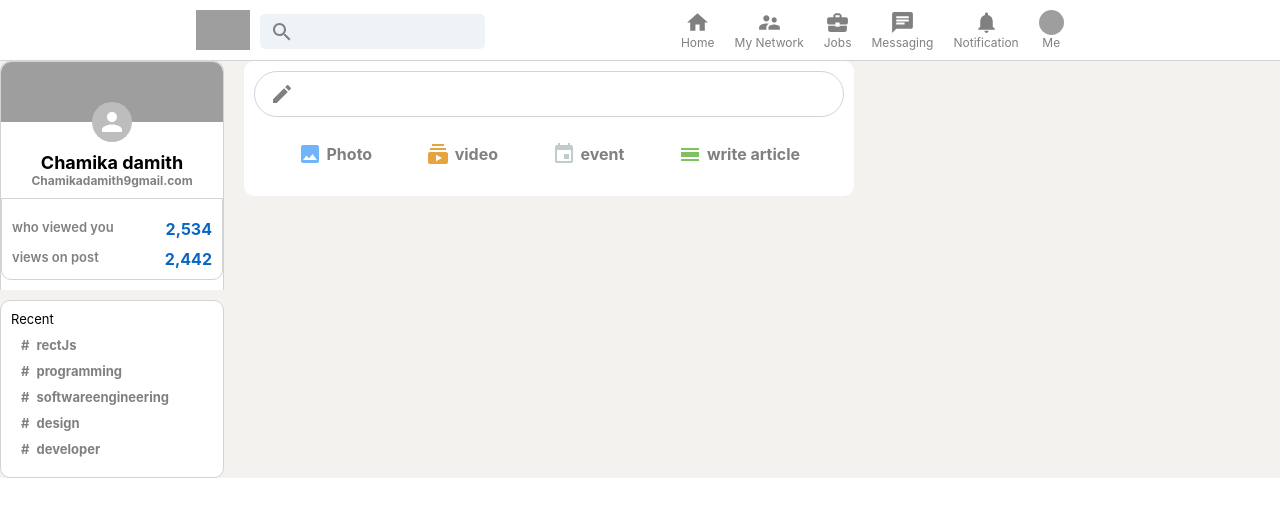
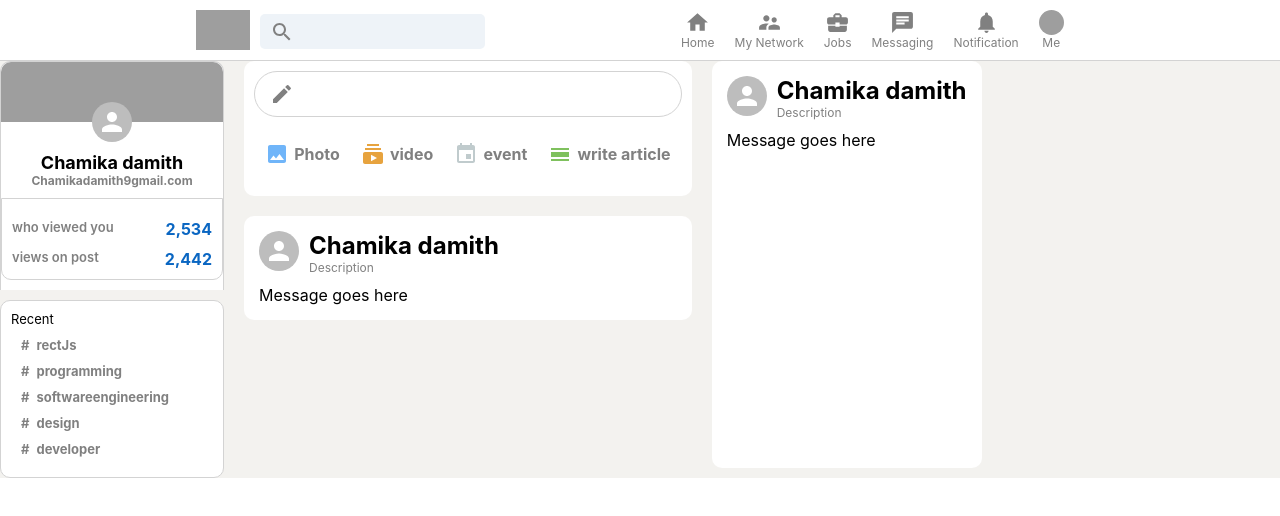
Before and after one commit to chamika-damith/Linkedin-Clone-ReactJs, a React (Create React App) app: page / in a window 1280 px wide. Shown: the top 516 px of the page. Built offline with nearby package versions, Linux system fonts and the light colour scheme; grey boxes are pictures that could not be loaded.

Commit message:
create Feed & Post section

```diff
--- a/src/App.js
+++ b/src/App.js
@@ -3,6 +3,7 @@ import './App.css';
 import Header from './Header';
 import Sidebar from './Sidebar';
 import Feed from './Feed';
+import Post from './Post';
 
 function App() {
   return (
@@ -14,6 +15,7 @@ function App() {
       <div className='app__body'>
         <Sidebar />
         <Feed />
+        <Post />
       </div>
     </div>
   );
--- a/src/Feed.js
+++ b/src/Feed.js
@@ -6,6 +6,7 @@ import ImageIcon from '@mui/icons-material/Image';
 import SubscriptionsIcon from '@mui/icons-material/Subscriptions';
 import EventIcon from '@mui/icons-material/Event';
 import CalendarViewDayIcon from '@mui/icons-material/CalendarViewDay';
+import Post from './Post';
 
 function Feed() {
     return (
@@ -26,6 +27,8 @@ function Feed() {
                     <InputOption Icon={CalendarViewDayIcon} title={'write article'} color="#7FC15E"/>
                 </div>
             </div>
+
+            <Post name="chamika" description="this is a test post" message="wow this works" />
         </div>
     )
 }
--- /dev/null
+++ b/src/Post.css
@@ -0,0 +1,20 @@
+.post{
+    background-color: white;
+    padding: 15px;
+    margin-bottom: 10px;
+    border-radius: 10px;
+}
+
+.post__header{
+    display: flex;
+    margin-bottom: 10px;
+}
+
+.post__info{
+    margin-left: 10px;
+}
+
+.post__info >p{
+    font-size: 12px;
+    color: gray;
+}
--- /dev/null
+++ b/src/Post.js
@@ -0,0 +1,23 @@
+import React from 'react'
+import './Post.css'
+import { Avatar } from '@mui/material'
+
+function Post({ name, description, message, photoUrl }) {
+    return (
+        <div className='post'>
+            <div className='post__header'>
+                <Avatar />
+                <div className='post__info'>
+                    <h2>Chamika damith</h2>
+                    <p>Description</p>
+                </div>
+            </div>
+
+            <div className='post__body'>
+                <p>Message goes here</p>
+            </div>
+        </div>
+    )
+}
+
+export default Post
```
